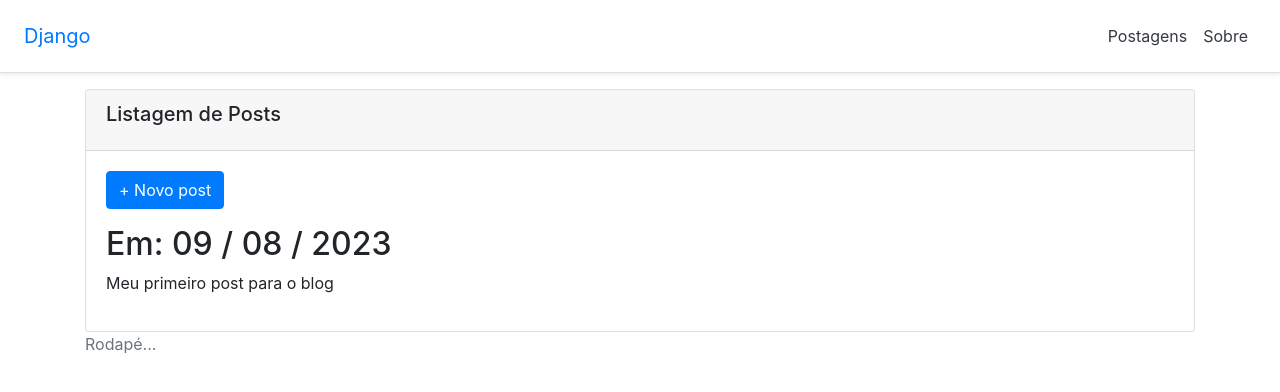
After one commit to Lorrayn/django-blog, a Django app: page /posts in a window 1280 px wide. The commit adds this page. Shown: the top 392 px of the page. Run offline with Django 4.2, Linux system fonts and the light colour scheme; data comes from the database, SQL or seed files in the repository; some libraries are stand-ins or nearby versions.

Commit message:
READ - CRUD Básico

```diff
--- a/blog/urls.py
+++ b/blog/urls.py
@@ -1,5 +1,5 @@
 from django.urls import path
-from blog.views import ( index, ola,post_show, PostDetailView, get_all_posts, get_post,PostCreateView,create_post )
+from blog.views import ( index, ola,post_show, PostDetailView, get_all_posts, get_post,PostCreateView,create_post,PostListView,SobreTemplateView)
 
 urlpatterns=[
     path('index/', index, name="index"),
@@ -11,6 +11,8 @@ urlpatterns=[
     path('api/posts/<int:post_id>', get_post, name="post_data"),
     path('post/add', PostCreateView.as_view(), name="post_add"),
     path('api/post/add', create_post, name="create_post_data"),
+    path('posts', PostListView.as_view(), name="posts_all"),
+    path('about-us',SobreTemplateView.as_view(),name="about_page"),
 
 
 ]
--- a/blog/views.py
+++ b/blog/views.py
@@ -4,7 +4,7 @@ import json
 from django.core.serializers.json import DjangoJSONEncoder
 from django.shortcuts import render , get_object_or_404
 from django.http import HttpResponse
-from django.views.generic.detail import DetailView
+from django.views.generic  import DetailView,ListView,TemplateView
 from django.views.decorators.csrf import csrf_exempt
 from blog.models import Post
 from django.views.generic.edit import CreateView
@@ -87,3 +87,9 @@ def create_post(request):
         )
         response['Access-Control-Allow-Origin'] = '*'
         return response
+class PostListView(ListView):
+    model = Post
+    template_name = 'post/post_list.html'
+    context_object_name = 'posts'
+class SobreTemplateView(TemplateView):
+    template_name = 'post/sobre.html'
--- a/templates/_layout1.html
+++ b/templates/_layout1.html
@@ -18,7 +18,8 @@ bg-white border-bottom shadow-sm">
         <h5 class="my-0 mr-md-auto font-weight-normal">
             <a href="{% url 'index' %}">Django</a>
         </h5>
-        <a class="p-2 text-dark" href="{% url 'ola' %}">Sobre</a>
+        <a class="p-2 text-dark" href="{% url 'posts_all' %}">Postagens</a>
+        <a class="p-2 text-dark" href="{% url 'about_page' %}">Sobre</a>
     </div>
 </main>
 {% endblock %}
--- /dev/null
+++ b/templates/post/post_list.html
@@ -0,0 +1,19 @@
+{% extends '_layout1.html' %} {# herda tudo que já tem em _layout1.html #}
+{% block content %} {# substitui o bloco content em _layout1.html #}
+<div class="card">
+  <div class="card-header">
+    <h5 class="card-title">Listagem de Posts</h5>
+  </div>
+  <div class="card-body">
+      <a href="{% url 'post_add' %}" class="btn btn-primary mb-3">
+          + Novo post
+      </a>
+        {% for post in posts %}
+          <article>
+          <h2>Em: {{ post.pub_date|date:"d / m / Y" }}</h2>
+          <p>{{ post.body_text }}</p>
+          </article>
+        {% endfor %}
+    </div>
+</div>
+{% endblock %} {# fecha o bloco content #}
```
Also changed, not shown: templates/post/sobre.html (added, +13 -0 lines).
